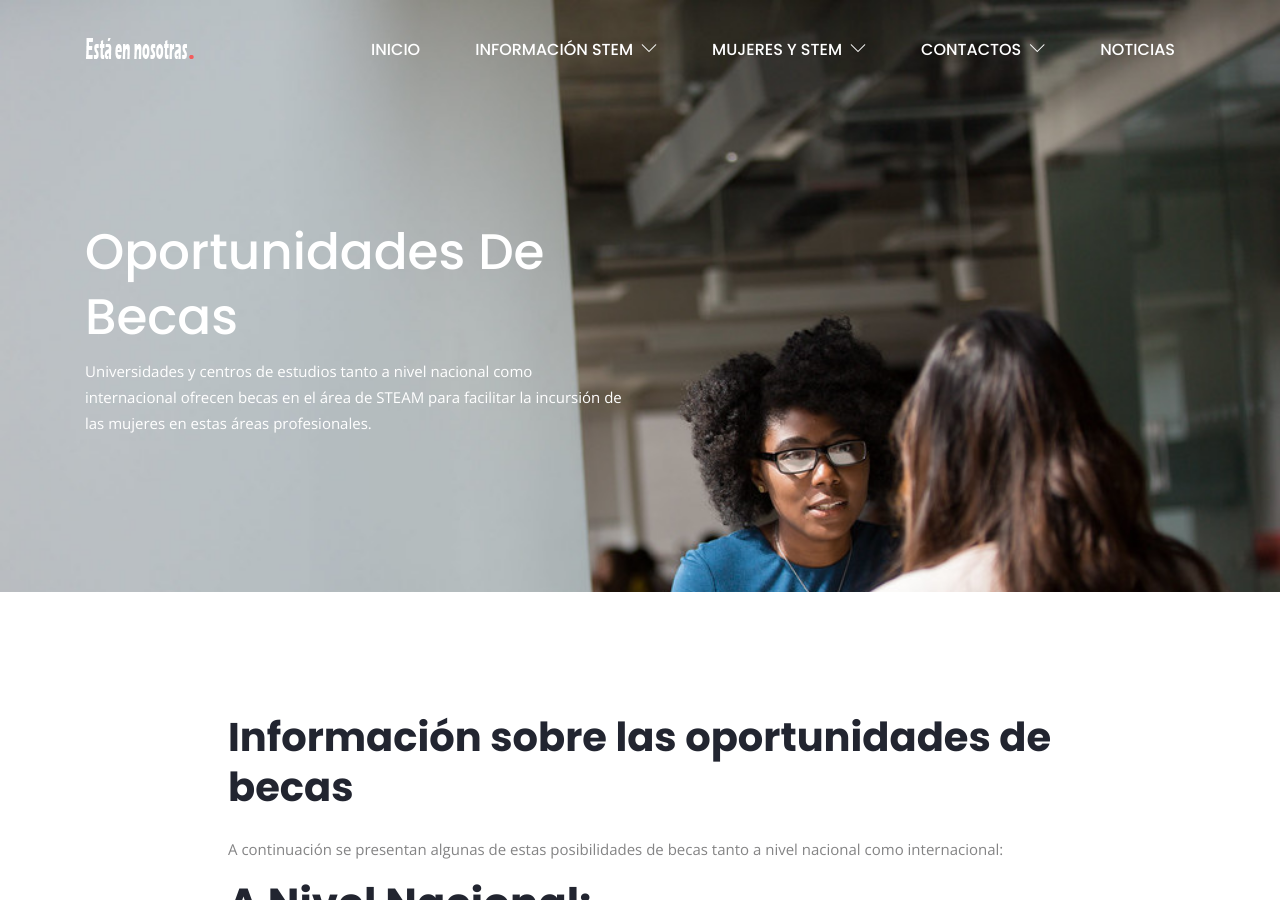
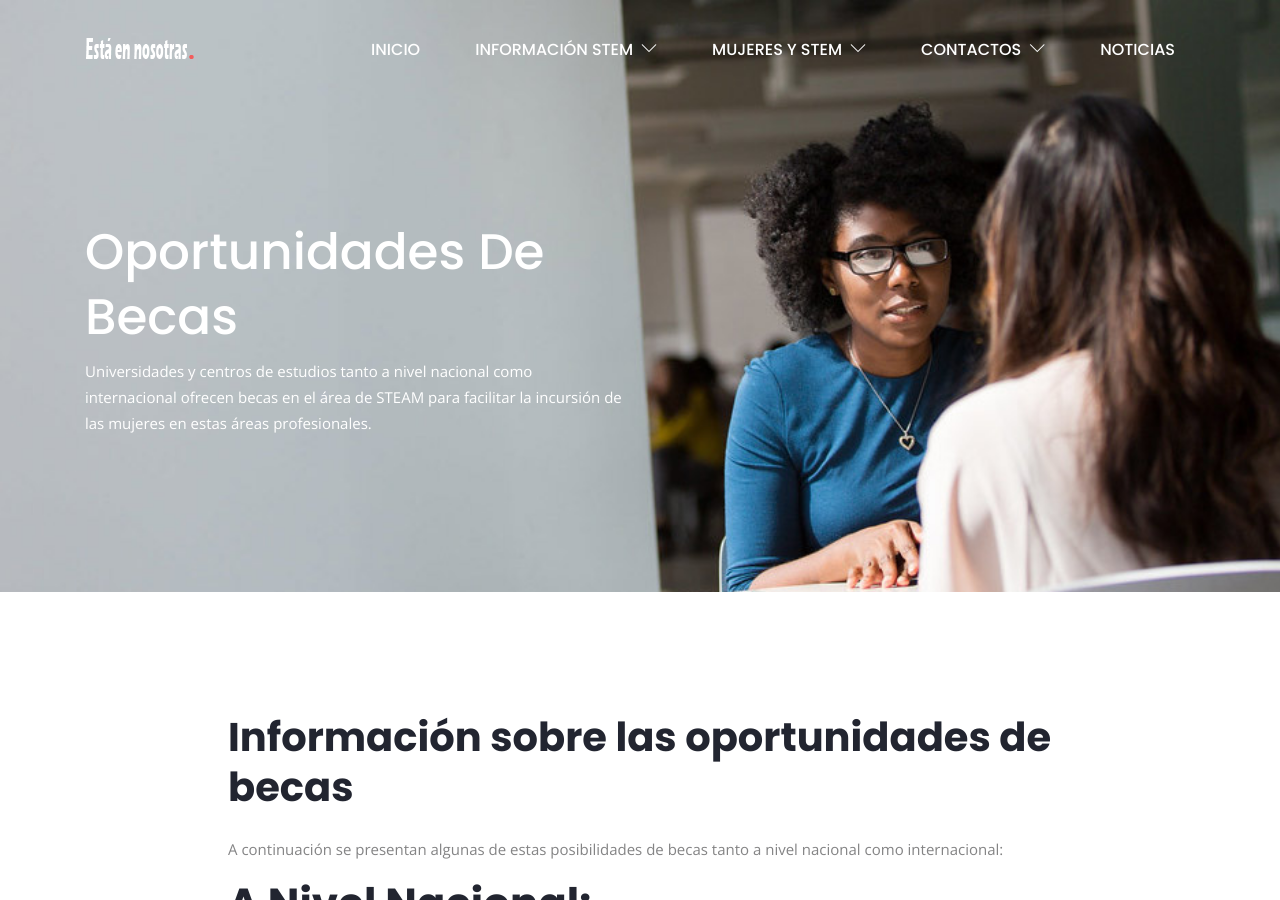
Before and after one commit to estaennosotraspiloto/estaennosotraspiloto, a Jekyll site: the page built from oportunidades-de-becas.html, in a window 1280 px wide and 900 px high. Built offline with Jekyll 4.4.1, drawn with Linux system fonts in a browser that asks for light colours.

Commit message:
Update from Forestry.io estaennosotraspiloto updated oportunidades-de-becas.html

```diff
--- a/oportunidades-de-becas.html
+++ b/oportunidades-de-becas.html
@@ -1,6 +1,6 @@
 ---
 layout: default
-header_image: "/assets/images/team/beca-5.jpg"
+header_image: "/assets/images/team/beca6.jpg"
 title: Oportunidades de becas
 description: 'Universidades y centros de estudios tanto a nivel nacional como internacional
   ofrecen becas en el área de STEAM para facilitar la incursión de las mujeres en
```
